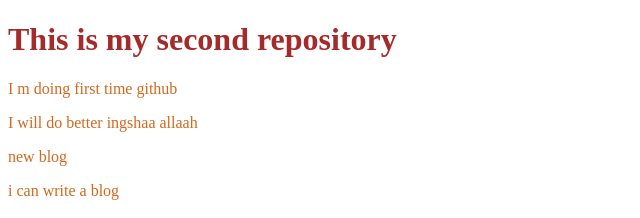
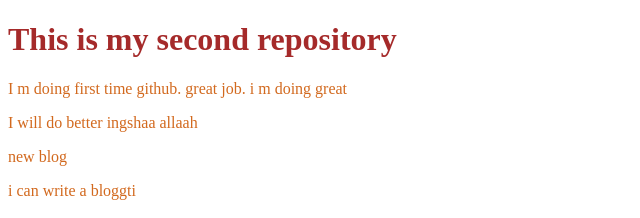
Before and after one commit to Sabbir-Bin-Anwar/second-repo, a plain HTML site: page index.html in a window 1280 px wide. Shown: the top 218 px of the page, without its empty margins (0-640 px from the left). Drawn offline with Linux system fonts and the light colour scheme.

Commit message:
again change

```diff
--- a/index.html
+++ b/index.html
@@ -9,11 +9,11 @@
 </head>
 <body>
     <h1>This is my second repository</h1>
-    <p>I m doing first time github</p>
+    <p>I m doing first time github. great job. i m doing great</p>
     <p>I will do better ingshaa allaah</p>
     <div>
         <p>new blog</p>
-        <p>i can write  a blog</p>
+        <p>i can write  a bloggti</p>
         <h1> lorem 40</h1>
     </div>
     <img src="minar.jpg" alt="">
```
